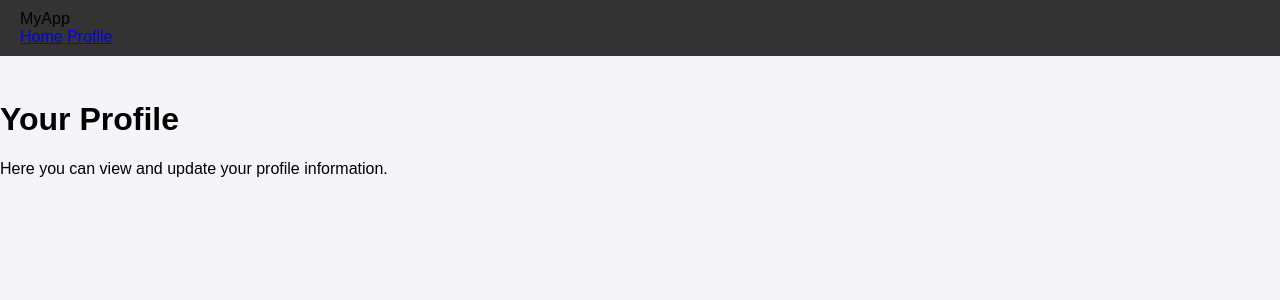
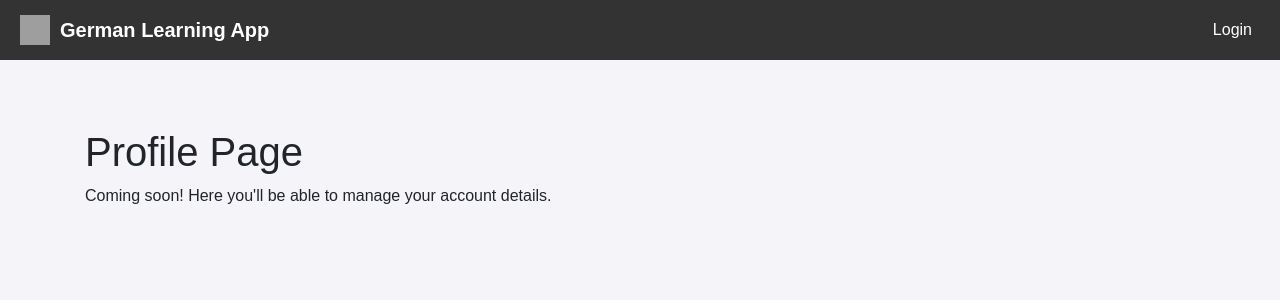
Before and after one commit to JaredTPonting/GermanApp, a Flask app: template app/templates/profile.html in a window 1280 px wide. Shown: the top 300 px of the page. Run offline with Flask 3, Linux system fonts and the light colour scheme; the template is opened without the code that fills it, so the values that code supplies are empty; some libraries are stand-ins or nearby versions; grey boxes are pictures that could not be loaded.

Commit message:
added learning and profile routes

```diff
--- a/app/__init__.py
+++ b/app/__init__.py
@@ -31,7 +31,9 @@ def create_app():
     # Register Blueprints
     from .routes import main_bp  # general routes
     from .auth import auth_bp  # authentication routes
+    from .learning_routes import learning_bp # learning routes
     app.register_blueprint(main_bp)
     app.register_blueprint(auth_bp, url_prefix="/auth")  # auth routes will be prefixed with /auth
+    app.register_blueprint(learning_bp)
 
     return app
--- a/app/routes.py
+++ b/app/routes.py
@@ -8,3 +8,8 @@ main_bp = Blueprint("main", __name__)
 @main_bp.route("/")
 def home():
     return render_template("home.html")
+
+
+@main_bp.route("/profile")
+def profile():
+    return render_template("profile.html")
--- a/app/templates/base.html
+++ b/app/templates/base.html
@@ -3,21 +3,30 @@
 <head>
   <meta charset="UTF-8">
   <title>{% block title %}German Learning App{% endblock %}</title>
-  <!-- Include Bootstrap CSS for styling (optional but helpful) -->
+  <!-- Include Bootstrap CSS for styling -->
   <link rel="stylesheet" href="https://stackpath.bootstrapcdn.com/bootstrap/4.5.2/css/bootstrap.min.css">
   <link rel="stylesheet" href="{{ url_for('static', filename='css/styles.css') }}">
 </head>
 <body>
-  <!-- Navigation Bar -->
-  <nav class="navbar navbar-expand-lg navbar-light bg-light">
+  <!-- Fixed Navbar -->
+  <nav class="navbar navbar-expand-lg navbar-light bg-light fixed-top">
     <a class="navbar-brand" href="{{ url_for('main.home') }}">
-      <!-- Replace 'images/logo.png' with your logo's path in the static folder -->
       <img src="{{ url_for('static', filename='images/logo.png') }}" width="30" height="30" class="d-inline-block align-top" alt="Logo">
       German Learning App
     </a>
+    <!-- Toggler for mobile view -->
+    <button class="navbar-toggler" type="button" data-toggle="collapse" data-target="#navbarNav"
+            aria-controls="navbarNav" aria-expanded="false" aria-label="Toggle navigation">
+      <span class="navbar-toggler-icon"></span>
+    </button>
+
     <div class="collapse navbar-collapse" id="navbarNav">
       <ul class="navbar-nav ml-auto">
         {% if current_user.is_authenticated %}
+          <!-- Profile Button -->
+          <li class="nav-item">
+            <a class="nav-link" href="{{ url_for('main.profile') }}">Profile</a>
+          </li>
           <li class="nav-item">
             <a class="nav-link" href="{{ url_for('auth.logout') }}">Logout</a>
           </li>
@@ -30,12 +39,12 @@
     </div>
   </nav>
 
-  <!-- Main Content -->
-  <div class="container mt-4 content">
+  <!-- Main Content (pushed down so it's not hidden behind the fixed navbar) -->
+  <div class="container mt-5 content">
     {% block content %}{% endblock %}
   </div>
 
-  <!-- Optional JavaScript for Bootstrap -->
+  <!-- Bootstrap JS and dependencies -->
   <script src="https://code.jquery.com/jquery-3.5.1.slim.min.js"></script>
   <script src="https://cdn.jsdelivr.net/npm/bootstrap@4.5.2/dist/js/bootstrap.bundle.min.js"></script>
 </body>
--- a/app/templates/profile.html
+++ b/app/templates/profile.html
@@ -1,25 +1,8 @@
-<!DOCTYPE html>
-<html lang="en">
-<head>
-    <meta charset="UTF-8">
-    <title>Profile</title>
-    <link rel="stylesheet" href="{{ url_for('static', filename='css/styles.css') }}">
-</head>
-<body>
-    <nav>
-        <div class="navbar">
-            <div class="logo">MyApp</div>
-            <div class="nav-links">
-                <a href="{{ url_for('home') }}">Home</a>
-                <a href="{{ url_for('profile') }}">Profile</a>
-            </div>
-        </div>
-    </nav>
-    <main>
-        <div class="content">
-            <h1>Your Profile</h1>
-            <p>Here you can view and update your profile information.</p>
-        </div>
-    </main>
-</body>
-</html>
+{% extends "base.html" %}
+
+{% block title %}Profile - German Learning App{% endblock %}
+
+{% block content %}
+  <h1>Profile Page</h1>
+  <p>Coming soon! Here you'll be able to manage your account details.</p>
+{% endblock %}
```
Also changed, not shown: app/learning_routes.py (added, +8 -0 lines), app/templates/flashcards.html (+8 -0 lines), app/templates/home.html (+17 -1 lines).
